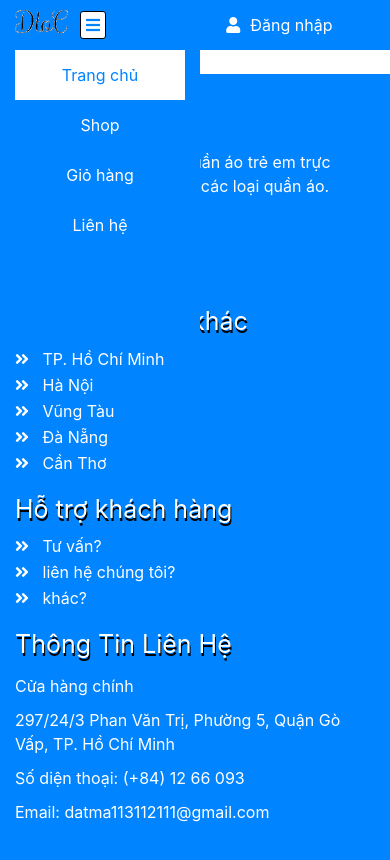
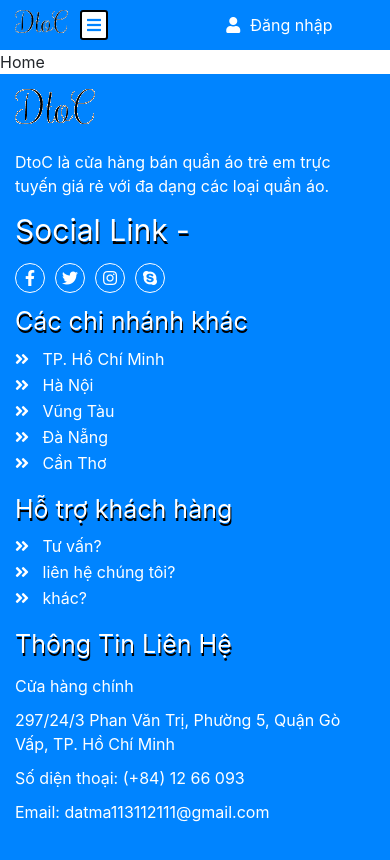
Before and after one commit to datma113/Baby-Clothes-Shop, a React (Create React App) app: page / in a window 390 px wide. Shown: the top 860 px of the page. Built offline with nearby package versions, Linux system fonts and the light colour scheme.

Commit message:
toggle feature...

```diff
--- a/package.json
+++ b/package.json
@@ -6,10 +6,13 @@
     "@testing-library/jest-dom": "^5.11.9",
     "@testing-library/react": "^11.2.5",
     "@testing-library/user-event": "^12.8.3",
+    "classnames": "^2.2.6",
     "react": "^17.0.1",
     "react-dom": "^17.0.1",
+    "react-redux": "^7.2.2",
     "react-router-dom": "^5.2.0",
     "react-scripts": "4.0.3",
+    "redux": "^4.0.5",
     "web-vitals": "^1.1.1"
   },
   "scripts": {
--- a/src/assets/css/components/_footer.scss
+++ b/src/assets/css/components/_footer.scss
@@ -35,3 +35,7 @@
 .address:hover {
      color: orange !important;
 }
+
+.toggle-event {
+     display: none !important;
+}
--- a/src/assets/css/components/_nav.scss
+++ b/src/assets/css/components/_nav.scss
@@ -46,7 +46,7 @@
           padding: 0.5rem;
           background-color: white;
           color: $mainColor;
-          border: 1px solid black;
+          border: 2px solid black;
           border-radius: 3px;
           transition: 0.1s;
      }
@@ -72,7 +72,7 @@
 }
 @media only screen and(max-width: 575px) {
     .nav-responsive {
-         position: fixed;
+         position: absolute;
          top: 5rem;
          width: 20rem;
          height: 30rem;
@@ -95,5 +95,7 @@
                 }
           }
      }
-
 }
+.nav-icon-active {
+     border: 3px solid red;
+}
--- a/src/assets/css/styles.css
+++ b/src/assets/css/styles.css
@@ -62,7 +62,7 @@ a:hover {
   padding: 0.5rem;
   background-color: white;
   color: #0084ff;
-  border: 1px solid black;
+  border: 2px solid black;
   border-radius: 3px;
   transition: 0.1s;
 }
@@ -88,7 +88,7 @@ a:hover {
 
 @media only screen and (max-width: 575px) {
   .nav-responsive {
-    position: fixed;
+    position: absolute;
     top: 5rem;
     width: 20rem;
     height: 30rem;
@@ -111,6 +111,10 @@ a:hover {
     width: 100%;
   }
 }
+.nav-icon-active {
+  border: 3px solid red;
+}
+
 .footer-container {
   background-color: #0084ff;
   color: white;
@@ -146,4 +150,8 @@ a:hover {
   color: orange !important;
 }
 
+.toggle-event {
+  display: none !important;
+}
+
 /*# sourceMappingURL=styles.css.map */
--- a/src/components/Footer.js
+++ b/src/components/Footer.js
@@ -7,25 +7,25 @@ const Footer = () => {
     const address = ["TP. Hồ Chí Minh", "Hà Nội", "Vũng Tàu", "Đà Nẵng", "Cần Thơ"]
     const supportCustomer = ['Tư vấn?', 'liên hệ chúng tôi?','khác?']
 
-    const classIconMap = classIcon.map( icon => {
-        return <i className={`${icon} social-link-icon d-flex justify-content-center align-items-center`}></i>
+    const classIconMap = classIcon.map( (icon, index) => {
+        return <i key={index} className={`${icon} social-link-icon d-flex justify-content-center align-items-center`}></i>
     })
 
-    const addressMap = address.map( address => {
+    const addressMap = address.map( (address, index) => {
         return (
-            <div>
-                <a href="#" className="d-flex align-items-center mb-3 address">
-                    <i class="fas fa-angle-double-right"></i>&nbsp;&nbsp; {address}
+            <div key={index}>
+                <a  href="#" className="d-flex align-items-center mb-3 address">
+                    <i className="fas fa-angle-double-right"></i>&nbsp;&nbsp; {address}
                 </a>
             </div>
         );
     });
 
-    const supportCustomerMap = supportCustomer.map( x => {
+    const supportCustomerMap = supportCustomer.map( (x, index) => {
         return (
-            <div>
+            <div key={index} >
                 <a href="#" className="d-flex align-items-center mb-3 address">
-                    <i class="fas fa-angle-double-right"></i>&nbsp;&nbsp; {x}
+                    <i className="fas fa-angle-double-right"></i>&nbsp;&nbsp; {x}
                 </a>
             </div>
         );
@@ -49,11 +49,11 @@ const Footer = () => {
                         </div>
                     </div>
 
-                    <div className="col-xl-3 mt-3">
+                    <div className="col-xl-3 col-sm-6 mt-3">
                         <p className="footer-title">Các chi nhánh khác</p>
                         {addressMap}
                     </div>
-                    <div className="col-xl-3 mt-3">
+                    <div className="col-xl-3 col-sm-6 mt-3">
                         <p className="footer-title">Hỗ trợ khách hàng</p>
                         {supportCustomerMap}
                     </div>
--- a/src/components/Nav.js
+++ b/src/components/Nav.js
@@ -1,34 +1,63 @@
 import React from "react";
-import {Link, Route} from 'react-router-dom'
+import { Link, Route } from "react-router-dom";
+import { useDispatch, useSelector } from "react-redux";
+import classNames from "classnames";
 
+import { toggleNav, resizeWindow } from "../redux/actions/index";
 import logo from "../assets/img/logo.png";
 const Nav = () => {
-
-    const CustomLink = ({to, label, activeOnlyWhenExact}) => {
-        return <Route path={to} exact={activeOnlyWhenExact} children={({match}) => {
-            let matchesClass = match ? "linkActive" : ""
-            return  <li className={`nav-item ${matchesClass}`}>
-                        <Link className="nav-link custom-link-a" to={to} >
-                            {label}
-                        </Link>
-                    </li>
-        }}  />
-    }
+    const CustomLink = ({ to, label, activeOnlyWhenExact }) => {
+        return (
+            <Route
+                path={to}
+                exact={activeOnlyWhenExact}
+                children={({ match }) => {
+                    let matchesClass = match ? "linkActive" : "";
+                    return (
+                        <li className={`nav-item ${matchesClass}`}>
+                            <Link className="nav-link custom-link-a" to={to}>
+                                {label}
+                            </Link>
+                        </li>
+                    );
+                }}
+            />
+        );
+    };
 
     const routesLink = [
-        {to: '/', exact: true, label: 'Trang chủ'},
-        {to: '/shop', exact: false, label: 'Shop'},
-        {to: '/cart', exact: false, label: 'Giỏ hàng'},
-        {to: '/contact', exact: false, label: 'Liên hệ'},
-    ]
+        { to: "/", exact: true, label: "Trang chủ" },
+        { to: "/shop", exact: false, label: "Shop" },
+        { to: "/cart", exact: false, label: "Giỏ hàng" },
+        { to: "/contact", exact: false, label: "Liên hệ" },
+    ];
 
     const routesLinkMap = routesLink.map((route, index) => {
-        return <CustomLink key={index} to={route.to} activeOnlyWhenExact={route.exact}  label={route.label} />
-    })
+        return (
+            <CustomLink
+                key={index}
+                to={route.to}
+                activeOnlyWhenExact={route.exact}
+                label={route.label}
+            />
+        );
+    });
 
-    const toggleNav = () => {
+    const dispatch = useDispatch();
+    const toggleState = useSelector((state) => state.toggleNav);
 
-    }
+    const toggleIcon = () => {
+        dispatch(toggleNav());
+    };
+
+    const confirmState = () => {
+        return toggleState
+    };
+
+    window.addEventListener("resize", () => {
+        dispatch(resizeWindow())
+        // confirmState()
+    });
 
     return (
         <div className="nav-container">
@@ -37,13 +66,19 @@ const Nav = () => {
                     <div className="col-sm-1 col-2">
                         <img src={logo} style={{ height: "5rem" }} />
                     </div>
-                    <div className="d-sm-none col-3 bar-icon-container d-flex align-items-center" onClick={toggleNav}>
-                            <i className="fas fa-bars"></i>
+                    <div
+                        className="d-sm-none col-3 bar-icon-container d-flex align-items-center"
+                        onClick={toggleIcon}
+                    >
+                        <i className={classNames("fas fa-bars")} ></i>
                     </div>
-                    <div className="col-xl-7 col-lg-7 col-md-7 col-sm-7 d-sm-block nav-responsive" >
-                        <ul className="nav h-100  nav-link-container">
-                            {routesLinkMap}
-                        </ul>
+                    <div
+                        className={classNames(
+                            "col-xl-7 col-lg-7 col-md-7 col-sm-7 d-sm-block nav-responsive",
+                            { "toggle-event": confirmState() }
+                        )}
+                    >
+                        <ul className="nav h-100  nav-link-container">{routesLinkMap}</ul>
                     </div>
                     <div className="col-xl-3 col-lg-3 col-md-3 col-sm-4 col-6  justify-content-end d-flex ">
                         <div className="login-container align-items-center d-flex">
--- a/src/index.js
+++ b/src/index.js
@@ -1,13 +1,20 @@
 import React from 'react';
 import ReactDOM from 'react-dom';
+import {createStore} from 'redux'
+import reducer from './redux/reducer/index'
+import {Provider} from 'react-redux'
 
 import App from './App';
 import reportWebVitals from './reportWebVitals';
 
+const store = createStore(reducer)
+
 ReactDOM.render(
+  <Provider store={store}>
   <React.StrictMode>
     <App />
-  </React.StrictMode>,
+  </React.StrictMode>
+  </Provider>,
   document.getElementById('root')
 );
 
--- /dev/null
+++ b/src/redux/actions/index.js
@@ -0,0 +1,13 @@
+import * as types from '../constants/types'
+
+export const toggleNav = () => {
+     return {
+          type: types.TOGGLE_NAV
+     }
+}
+
+export const resizeWindow = () => {
+     return {
+          type: types.WINDOW_RESIZE
+     }
+}
--- /dev/null
+++ b/src/redux/constants/types.js
@@ -0,0 +1,2 @@
+export const TOGGLE_NAV = 'TOGGLE_NAV'
+export const WINDOW_RESIZE = 'WINDOW_RESIZE'
--- /dev/null
+++ b/src/redux/reducer/index.js
@@ -0,0 +1,9 @@
+import {combineReducers} from 'redux'
+
+import toggleNav from './toggleNav'
+
+let reducer = combineReducers({
+     toggleNav
+})
+
+export default reducer
--- /dev/null
+++ b/src/redux/reducer/toggleNav.js
@@ -0,0 +1,15 @@
+import * as types from '../constants/types'
+let initState = true
+
+
+let reducer = (state = initState, action) => {
+     if( action.type === types.TOGGLE_NAV )
+          state = !state
+     else if( action.type === types.WINDOW_RESIZE ) {
+          state = false
+     }
+
+     return state
+}
+
+export default reducer
```
Also changed, not shown: 2 other files (tests, documents, lock files or other folders).
